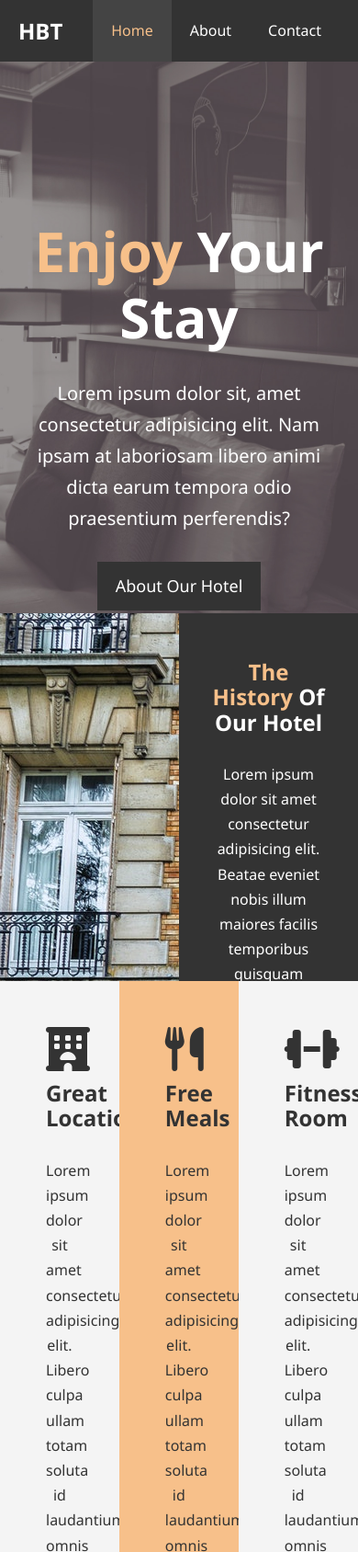
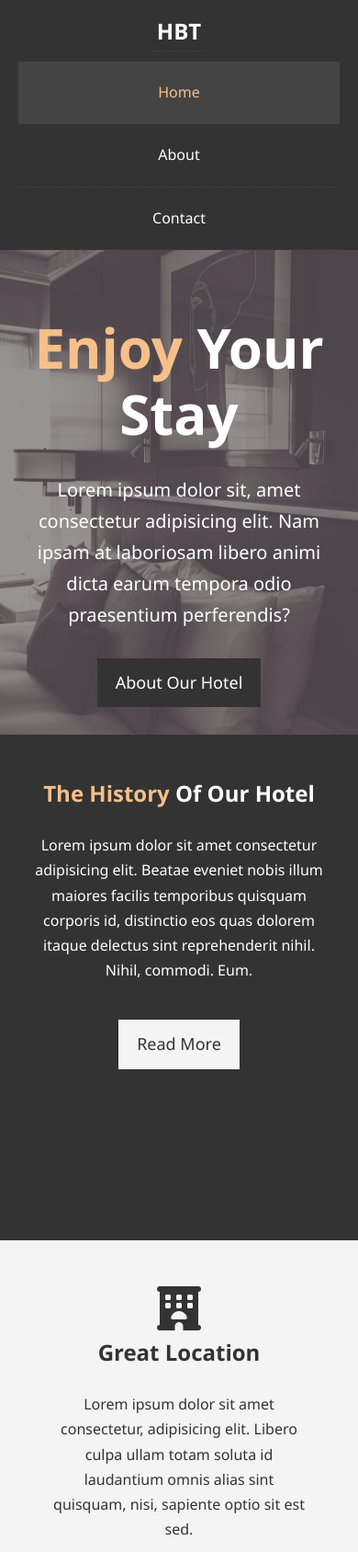
Before and after one commit to AlexsanderMarchi/HTML5-CSS3, a plain HTML site: page hotel_website/index.html in a window 390 px wide. Shown: the top 1688 px of the page at 92% size. Drawn offline with Linux system fonts and the light colour scheme.

Commit message:
make hotel project responsive

```diff
--- a/hotel_website/about.html
+++ b/hotel_website/about.html
@@ -7,6 +7,7 @@
     <meta name="description" content="welcome to the most extraordibary hotel">
     <meta name="Keywords" content="hotel, england">
     <link rel="stylesheet" href="./css/style.css">
+    <link rel="stylesheet" media="screen and (max-width: 768px)" href="./css/mobile.css">
     <title>Hotel BT | About</title>
 </head>
 
--- /dev/null
+++ b/hotel_website/css/mobile.css
@@ -0,0 +1,57 @@
+#navbar h1{
+    float: none;
+    text-align: center;
+}
+
+#navbar ul, #navbar ul li {
+    float: none;
+}
+
+#navbar a{
+    padding: 5px;
+    border-bottom: #444 dotted 1px;
+}
+
+#showcase {
+    height: 100%
+}
+
+#showcase .showcase-content {
+    padding-bottom: 30px;
+    padding-top: 70px;
+
+}
+
+#home-info {
+    height: 550px;
+}
+
+.info-img {
+    display: none;
+}
+
+.info-content {
+  float: none;
+  width: 100%;
+}
+
+.box {
+    float: none;
+    width: 100%;
+}
+
+/* About */
+
+.info-left, .info-right  {
+    float: none;
+    width: 100%;
+    min-height: 100%;
+}
+
+.info-left{
+    margin-bottom: 30px;
+}
+
+.l-heading{
+    text-align: center;
+}
--- a/hotel_website/css/style.css
+++ b/hotel_website/css/style.css
@@ -217,7 +217,7 @@ p {
 
 /* testimonials */
 #testimonials{
-    height: 600px;
+    height: 100%;
     background: url('../img/test-bg.jpg') no-repeat center center/cover;
     padding-top: 100px;
 }
--- a/hotel_website/index.html
+++ b/hotel_website/index.html
@@ -7,6 +7,7 @@
     <meta name="description" content="welcome to the most extraordibary hotel">
     <meta name="Keywords" content="hotel, england">
     <link rel="stylesheet" href="./css/style.css">
+    <link rel="stylesheet" media="screen and (max-width: 768px)" href="./css/mobile.css">
     <script src="https://kit.fontawesome.com/45c5147d3c.js" crossorigin="anonymous"></script>
     <title>Hotel BT | Welcome</title>
 </head>
```
Also changed, not shown: hotel_website/contact.html (+1 -0 lines).
